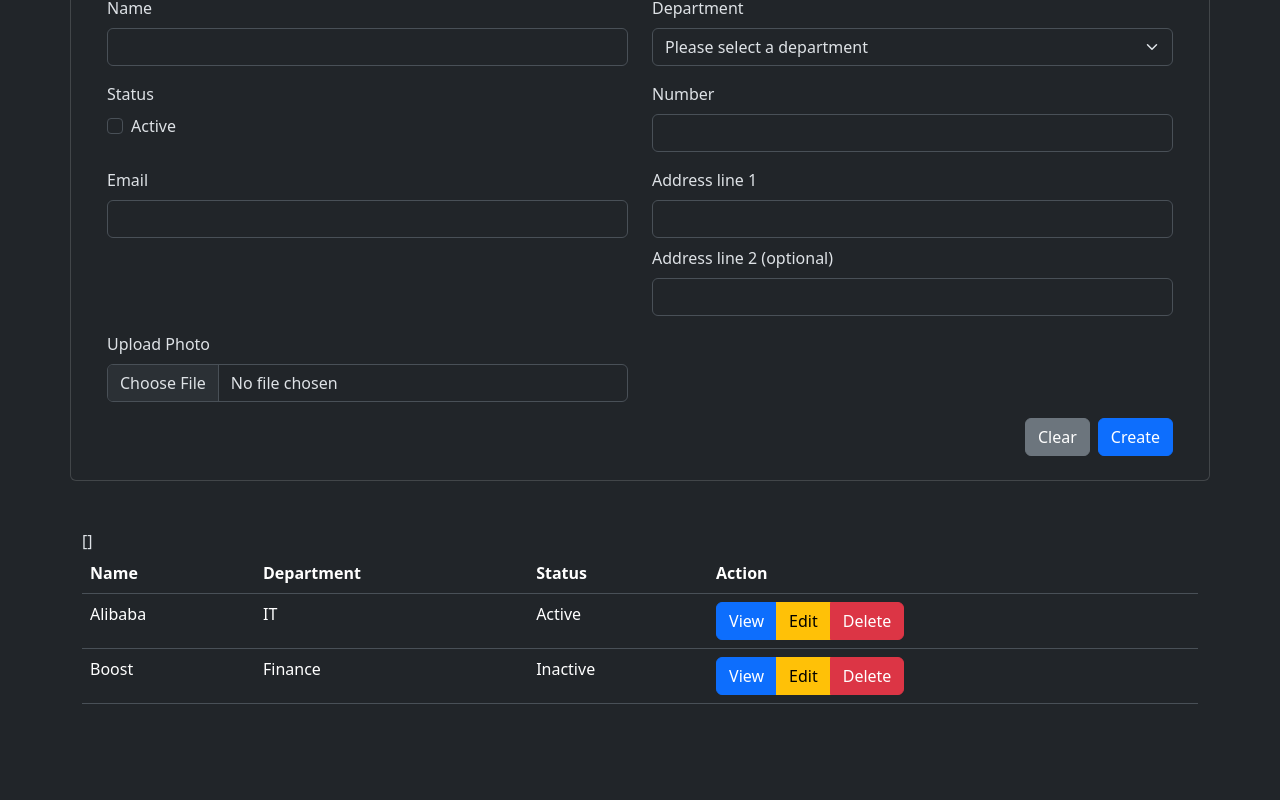
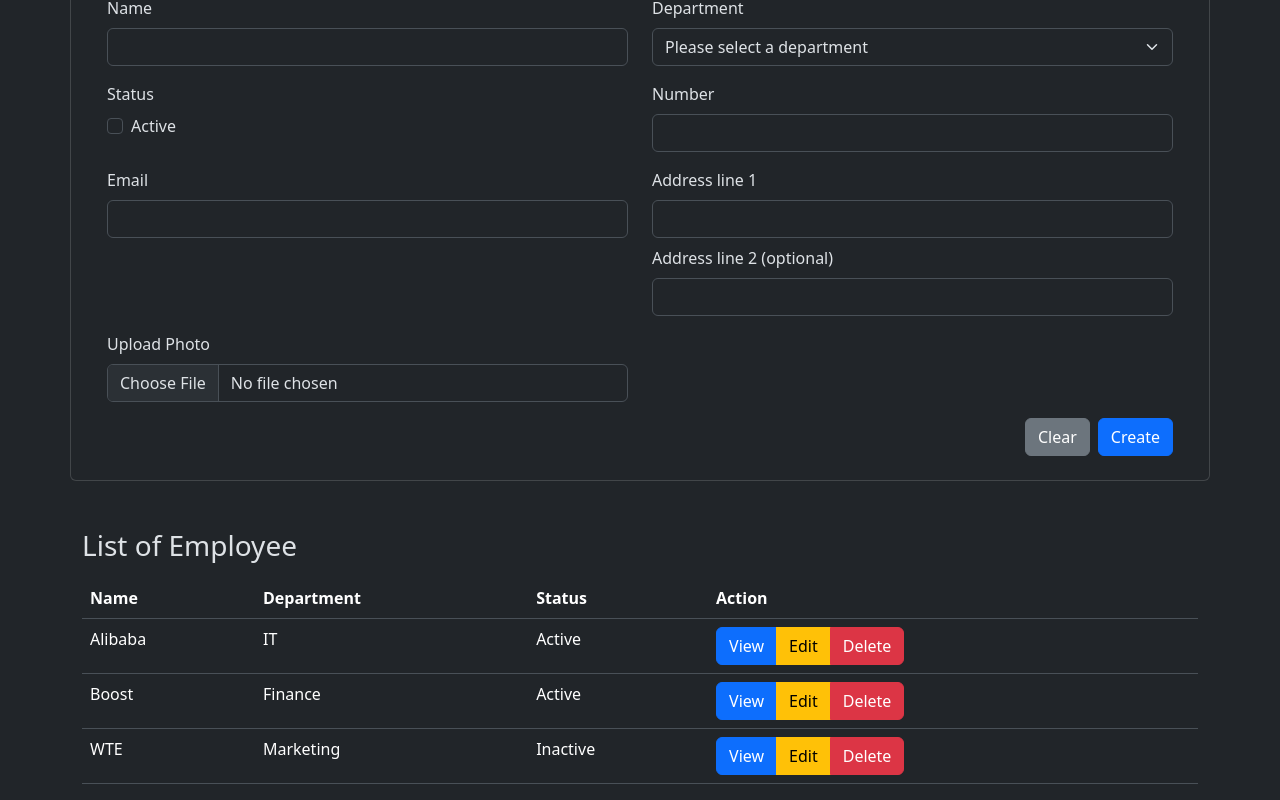
Before and after one commit to chrisjalf/astronomer, a React (Vite) app in the folder astronomer-fe/: page / in a window 1280 px wide. Shown: the part 216-1016 px from the top of the page. Before the commit the page ends 936 px from the top, so only its background shows below. Built offline with nearby package versions, Linux system fonts and the light colour scheme.

Commit message:
some progress with context api using dummy data

```diff
--- /dev/null
+++ b/astronomer-fe/src/assets/types/Employee.ts
@@ -0,0 +1,20 @@
+export type EmployeePartial = {
+  name: string;
+  department: string;
+  status: string;
+};
+
+export type EmployeeFull = {
+  name: string,
+  department: string;
+  status: string;
+  number: number;
+  email: string;
+  address1: string;
+  address2?: string;
+  photo?: string;
+}
+
+export type EmployeeContextType = {
+  employees: EmployeePartial[];
+};
--- a/astronomer-fe/src/pages/Employee/Employee.tsx
+++ b/astronomer-fe/src/pages/Employee/Employee.tsx
@@ -3,8 +3,14 @@ import EmployeeList from "./EmployeeList";
 import { EmployeeContext } from "../../store/EmployeeContext";
 
 export default function Employee() {
+  const dummyEmployees = [
+    { name: "Alibaba", department: "IT", status: "Active" },
+    { name: "Boost", department: "Finance", status: "Active" },
+    { name: "WTE", department: "Marketing", status: "Inactive" },
+  ];
+
   return (
-    <EmployeeContext.Provider value={{ employees: [] }}>
+    <EmployeeContext.Provider value={{ employees: dummyEmployees }}>
       <EmployeeForm />
       <EmployeeList />
     </EmployeeContext.Provider>
--- a/astronomer-fe/src/pages/Employee/EmployeeList.tsx
+++ b/astronomer-fe/src/pages/Employee/EmployeeList.tsx
@@ -7,8 +7,8 @@ export default function EmployeeList() {
 
   return (
     <div className="container my-5">
+      <h3 className="mb-3">List of Employee</h3>
       <div className="table-responsive">
-        {JSON.stringify(employees)}
         <table className="table">
           <thead>
             <tr>
@@ -19,10 +19,11 @@ export default function EmployeeList() {
             </tr>
           </thead>
           <tbody>
+            {employees.map((employee) => (
               <tr>
-              <td>Alibaba</td>
-              <td>IT</td>
-              <td>Active</td>
+                <td>{employee.name}</td>
+                <td>{employee.department}</td>
+                <td>{employee.status}</td>
                 <td>
                   <div
                     className="btn-group"
@@ -41,28 +42,7 @@ export default function EmployeeList() {
                   </div>
                 </td>
               </tr>
-            <tr>
-              <td>Boost</td>
-              <td>Finance</td>
-              <td>Inactive</td>
-              <td>
-                <div
-                  className="btn-group"
-                  role="group"
-                  aria-label="Basic mixed styles example"
-                >
-                  <button type="button" className="btn btn-primary">
-                    View
-                  </button>
-                  <button type="button" className="btn btn-warning">
-                    Edit
-                  </button>
-                  <button type="button" className="btn btn-danger">
-                    Delete
-                  </button>
-                </div>
-              </td>
-            </tr>
+            ))}
           </tbody>
         </table>
       </div>
--- a/astronomer-fe/src/store/EmployeeContext.tsx
+++ b/astronomer-fe/src/store/EmployeeContext.tsx
@@ -1,5 +1,6 @@
 import { createContext } from "react";
+import { EmployeeContextType } from "../assets/types/Employee";
 
-export const EmployeeContext = createContext({
+export const EmployeeContext = createContext<EmployeeContextType>({
   employees: [],
 });
```
Lines whose indentation alone changed are shown as unchanged.
